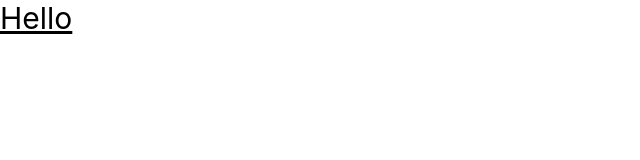
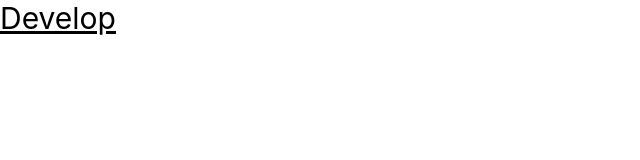
Before and after one commit to alfredomayorga/news-homepage, a Next.js app: page / in a window 1280 px wide. Shown: the top 160 px of the page, without its empty margins (0-640 px from the left). Built offline with nearby package versions, Linux system fonts and the light colour scheme.

Commit message:
build: initial branch set up

```diff
--- a/app/page.tsx
+++ b/app/page.tsx
@@ -1,3 +1,3 @@
 export default async function Home() {
-  return <h1 className="text-3xl underline">Hello</h1>
+  return <h1 className="text-3xl underline">Develop</h1>
 }
```
